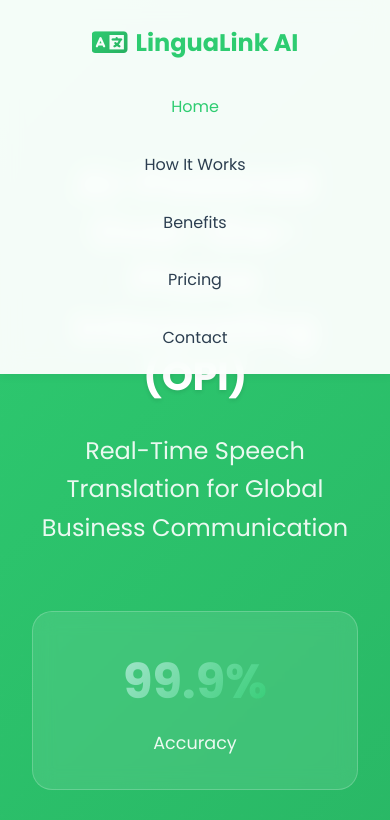
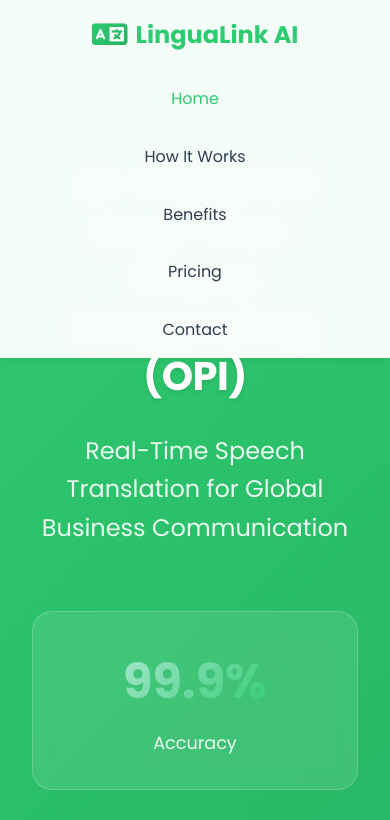
Before and after one commit to Il078/LinguaAI-copy-, a plain HTML site: page index.html in a window 390 px wide. Shown: the top 820 px of the page. Drawn offline with Linux system fonts and the light colour scheme; no server answers.

Commit message:
Fix mobile responsiveness and button positioning issues

```diff
--- a/styles.css
+++ b/styles.css
@@ -60,8 +60,8 @@
     backdrop-filter: blur(10px);
     box-shadow: 0 2px 10px rgba(0, 0, 0, 0.05);
     z-index: 1000;
-    padding: var(--spacing-sm) 0;
-    transition: var(--transition);
+    padding: 1rem 0;
+    transition: all 0.3s ease;
 }
 
 .navbar.scrolled {
@@ -73,7 +73,7 @@
 .nav-content {
     max-width: 1200px;
     margin: 0 auto;
-    padding: 0 var(--spacing-md);
+    padding: 0 1rem;
     display: flex;
     justify-content: space-between;
     align-items: center;
@@ -124,38 +124,21 @@
 
 .nav-links {
     display: flex;
-    gap: var(--spacing-md);
+    gap: 2rem;
     list-style: none;
+    margin: 0;
+    padding: 0;
 }
 
 .nav-links a {
+    color: var(--text-color);
     text-decoration: none;
-    color: var(--text-color);
     font-weight: 500;
-    padding: var(--spacing-xs) var(--spacing-sm);
-    border-radius: var(--border-radius);
-    transition: var(--transition);
-    position: relative;
-}
-
-.nav-links a::after {
-    content: '';
-    position: absolute;
-    bottom: 0;
-    left: 50%;
-    width: 0;
-    height: 2px;
-    background: var(--primary-color);
-    transition: var(--transition);
-    transform: translateX(-50%);
+    transition: color 0.3s ease;
 }
 
 .nav-links a:hover {
     color: var(--primary-color);
-}
-
-.nav-links a:hover::after {
-    width: 80%;
 }
 
 .nav-links a.active {
@@ -1033,24 +1016,25 @@
 
 /* Responsive Design */
 @media (max-width: 768px) {
+    .navbar {
+        padding: 0.5rem 0;
+    }
+
     .nav-content {
         flex-direction: column;
-        gap: var(--spacing-sm);
+        gap: 1rem;
     }
 
     .nav-links {
         flex-direction: column;
+        gap: 1rem;
         text-align: center;
-        gap: var(--spacing-sm);
+        width: 100%;
     }
 
     .nav-links a {
         display: block;
-        padding: var(--spacing-xs);
-    }
-
-    .nav-links a::after {
-        display: none;
+        padding: 0.5rem;
     }
 
     .hero-content h1 {
```
